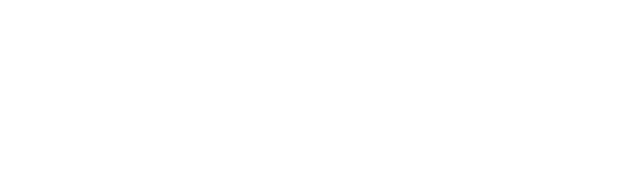
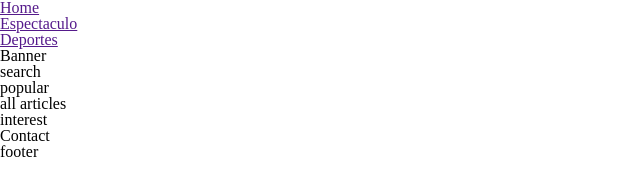
Before and after one commit to brunocse123/pachaqtec-02, a plain HTML site: page index.html in a window 1280 px wide. Shown: the whole page, without its empty margins (0-640 px from the left). Drawn offline with Linux system fonts and the light colour scheme.

Commit message:
BSE: Inicio HTML

```diff
--- a/index.html
+++ b/index.html
@@ -3,9 +3,31 @@
 <head>
     <meta charset="UTF-8">
     <meta name="viewport" content="width=device-width, initial-scale=1.0">
+    <link rel="stylesheet" href="./styles/reset.css">
+    <link rel="stylesheet" href="./styles/main.css">
+    <link href="https://fonts.googleapis.com/css2?family=Roboto:ital,wght@0,400;1,300&display=swap" rel="stylesheet">
     <title>Document</title>
 </head>
 <body>
-
+    <div class="wrap">
+        <header>
+            <div><nav>
+                <ul>
+                    <li><a href="">Home</a></li>
+                    <li><a href="">Espectaculo</a></li>
+                    <li><a href="">Deportes</a></li>
+                </ul>
+            </nav></div>
+            <div>Banner</div>
+        </header>
+        <main>
+            <div>search</div>
+            <div>popular</div>
+            <div>all articles</div>
+            <div>interest</div>
+            <div>Contact</div>
+        </main>
+        <footer>footer</footer>
+    </div>
 </body>
 </html>
--- /dev/null
+++ b/styles/reset.css
@@ -0,0 +1,48 @@
+/* http://meyerweb.com/eric/tools/css/reset/
+   v2.0 | 20110126
+   License: none (public domain)
+*/
+
+html, body, div, span, applet, object, iframe,
+h1, h2, h3, h4, h5, h6, p, blockquote, pre,
+a, abbr, acronym, address, big, cite, code,
+del, dfn, em, img, ins, kbd, q, s, samp,
+small, strike, strong, sub, sup, tt, var,
+b, u, i, center,
+dl, dt, dd, ol, ul, li,
+fieldset, form, label, legend,
+table, caption, tbody, tfoot, thead, tr, th, td,
+article, aside, canvas, details, embed,
+figure, figcaption, footer, header, hgroup,
+menu, nav, output, ruby, section, summary,
+time, mark, audio, video {
+	margin: 0;
+	padding: 0;
+	border: 0;
+	font-size: 100%;
+	font: inherit;
+	vertical-align: baseline;
+}
+/* HTML5 display-role reset for older browsers */
+article, aside, details, figcaption, figure,
+footer, header, hgroup, menu, nav, section {
+	display: block;
+}
+body {
+	line-height: 1;
+}
+ol, ul {
+	list-style: none;
+}
+blockquote, q {
+	quotes: none;
+}
+blockquote:before, blockquote:after,
+q:before, q:after {
+	content: '';
+	content: none;
+}
+table {
+	border-collapse: collapse;
+	border-spacing: 0;
+}
```
Also changed, not shown: images/Group 19.png (added), images/Vector.png (added), images/arrow-left.png (added), images/arrow-right.png (added), images/article1.png (added), images/article2.png (added), images/article3.png (added), images/article4.png (added), images/article5.png (added), images/icon-save.png (added), images/icon-search.png (added), images/icon-share.png (added), images/popular1.png (added), images/popular2.png (added), 3 more files.
